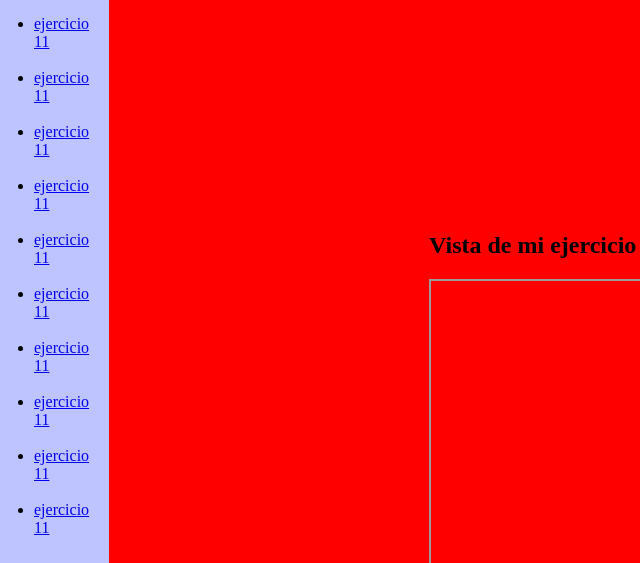
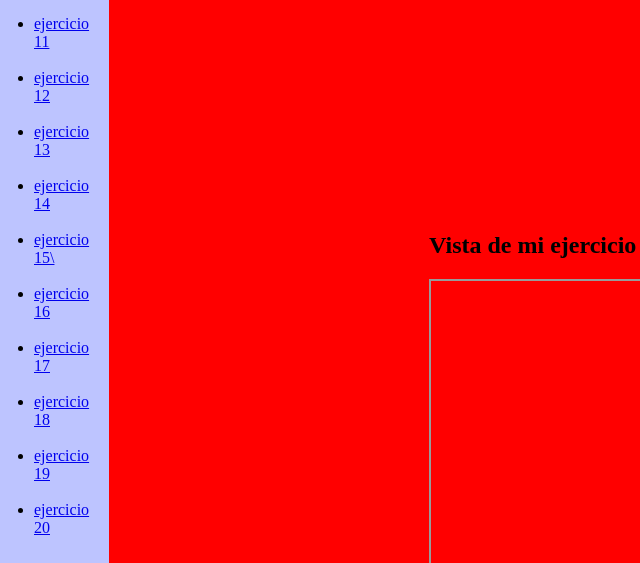
Before and after one commit to DeniaFlores666/Sitio-Web-Denia, a plain HTML site: page Ejercicios del 11 al 20.html in a window 1280 px wide. Shown: the part 237-800 px from the top of the page, 35-675 px from the left. Drawn offline with Linux system fonts and the light colour scheme.

Commit message:
Update Ejercicios del 11 al 20.html

```diff
--- a/Ejercicios del 11 al 20.html
+++ b/Ejercicios del 11 al 20.html
@@ -64,23 +64,23 @@
     <br>
     <li><a href="denia calderon ejercicio 11.htlm.html" target="frameform">ejercicio 11</a></li>
     <br>
-    <li><a href="denia calderon ejercicio 12.htlm.html" target="frameform">ejercicio 11</a></li>
+    <li><a href="denia calderon ejercicio 12.htlm.html" target="frameform">ejercicio 12</a></li>
     <br>
-    <li><a href="denia calderon ejercicio 13.htlm.html" target="frameform">ejercicio 11</a></li>
+    <li><a href="denia calderon ejercicio 13.htlm.html" target="frameform">ejercicio 13</a></li>
     <br>
-    <li><a href="denia calderon ejercicio 14.htlm.html" target="frameform">ejercicio 11</a></li>
+    <li><a href="denia calderon ejercicio 14.htlm.html" target="frameform">ejercicio 14</a></li>
     <br>
-    <li><a href="denia calderon ejercicio 15.htlm.html" target="frameform">ejercicio 11</a></li>
+    <li><a href="denia calderon ejercicio 15.htlm.html" target="frameform">ejercicio 15\</a></li>
     <br>
-    <li><a href="denia calderon ejercicio 16.htlm.html" target="frameform">ejercicio 11</a></li>
+    <li><a href="denia calderon ejercicio 16.htlm.html" target="frameform">ejercicio 16</a></li>
     <br>
-    <li><a href="denia calderon ejercicio 17.htlm.html" target="frameform">ejercicio 11</a></li>
+    <li><a href="denia calderon ejercicio 17.htlm.html" target="frameform">ejercicio 17</a></li>
     <br>
-    <li><a href="denia calderon ejercicio 18.htlm.html" target="frameform">ejercicio 11</a></li>
+    <li><a href="denia calderon ejercicio 18.htlm.html" target="frameform">ejercicio 18</a></li>
     <br>
-    <li><a href="denia calderon ejercicio 19.htlm.html" target="frameform">ejercicio 11</a></li>
+    <li><a href="denia calderon ejercicio 19.htlm.html" target="frameform">ejercicio 19</a></li>
     <br>
-    <li><a href="denia calderon ejercicio 20.htlm.html" target="frameform">ejercicio 11</a></li>
+    <li><a href="denia calderon ejercicio 20.htlm.html" target="frameform">ejercicio 20</a></li>
     <br>
     </ul>
     </div>
```
